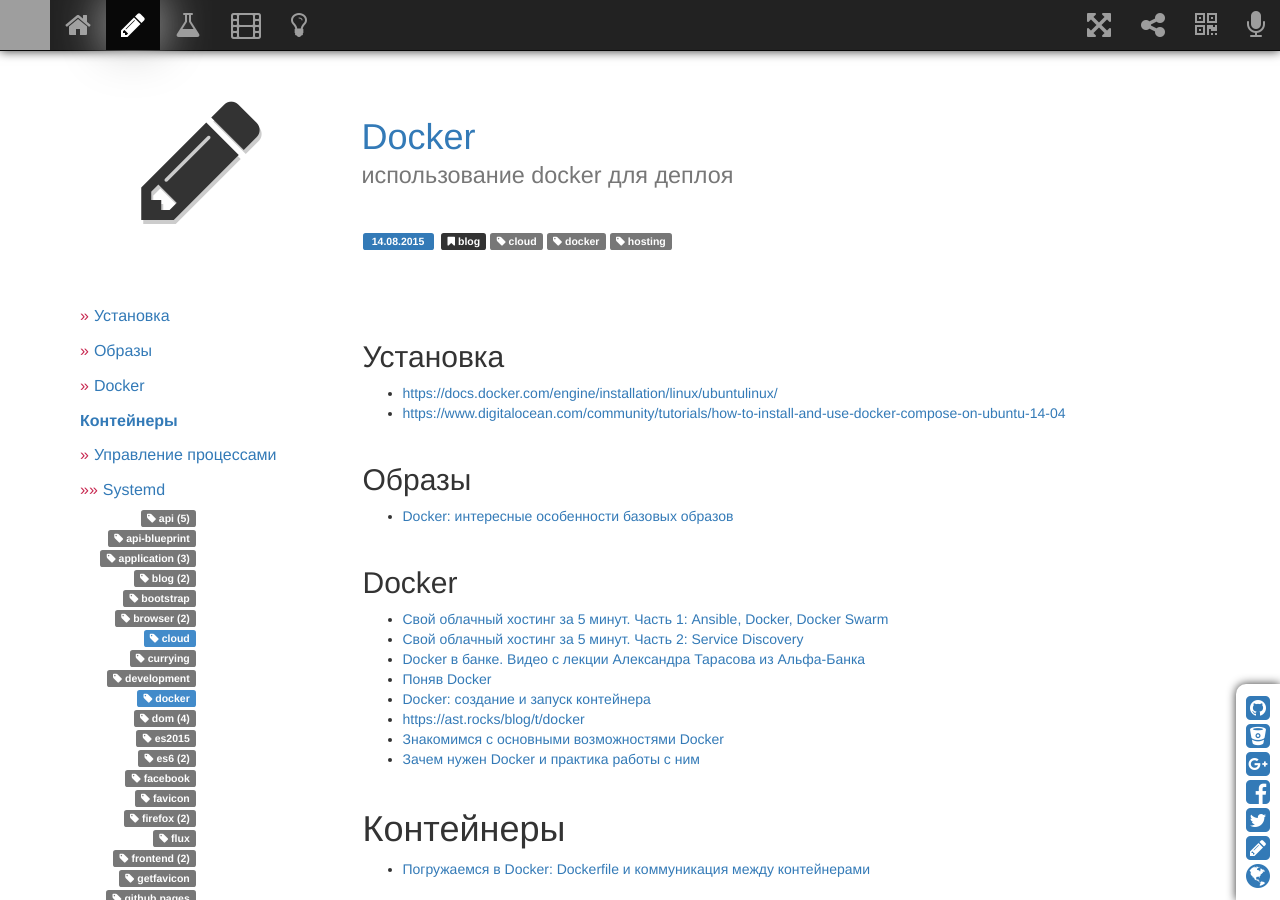
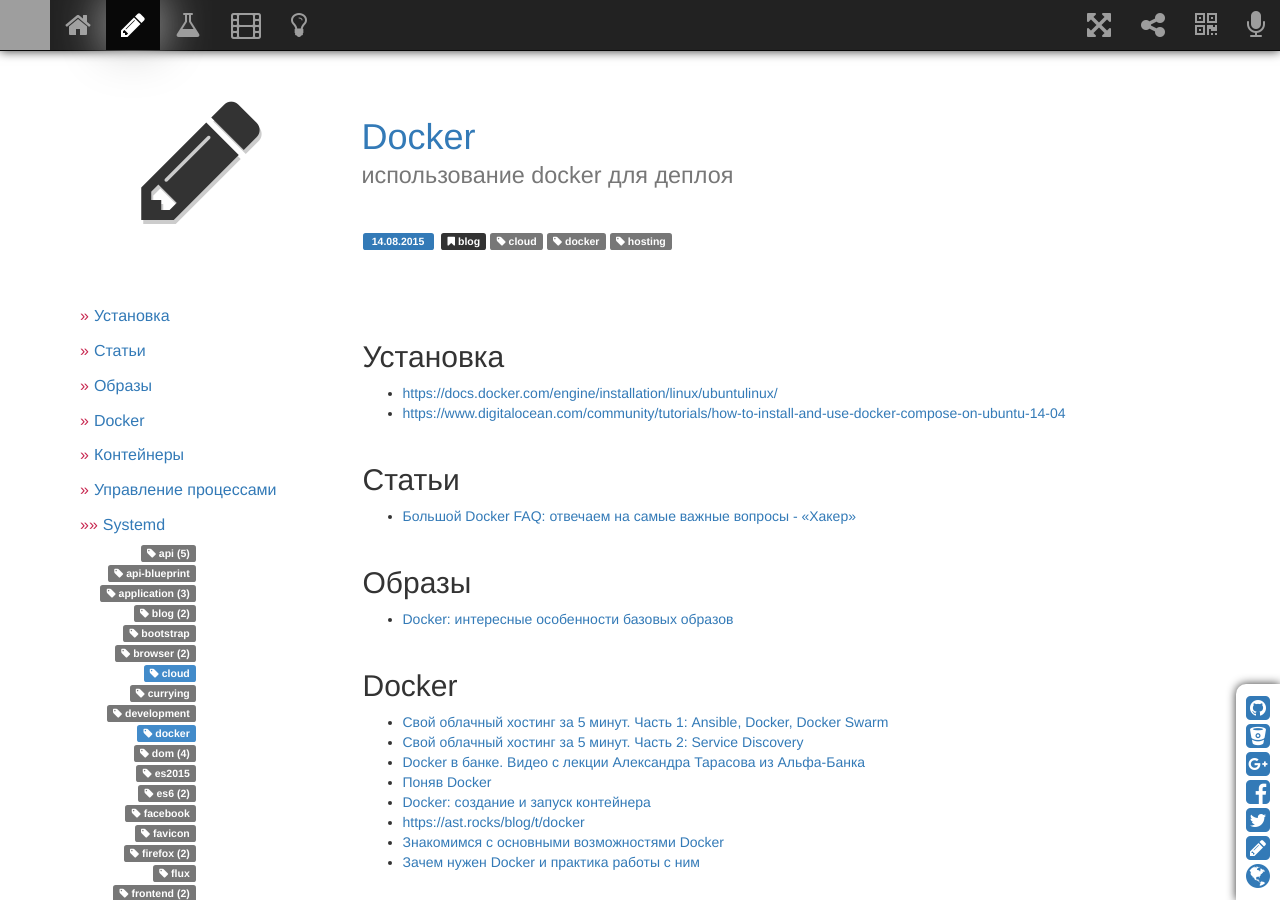
Before and after one commit to sergeymakoveev/sergeymakoveev.github.com, a Jekyll site: the page built from _posts/2015-08-14-docker.md, in a window 1280 px wide and 900 px high. Built offline with Jekyll 4.4.1, drawn with Linux system fonts in a browser that asks for light colours; nearby versions of some CDN libraries; comment, search, counter and statistics services are not loaded; grey boxes are pictures that could not be loaded.

Commit message:
обновил контент

```diff
--- a/_posts/2015-08-14-docker.md
+++ b/_posts/2015-08-14-docker.md
@@ -12,9 +12,12 @@
 *   <https://docs.docker.com/engine/installation/linux/ubuntulinux/>
 *   <https://www.digitalocean.com/community/tutorials/how-to-install-and-use-docker-compose-on-ubuntu-14-04>
 
+## Статьи
+*   [Большой Docker FAQ: отвечаем на самые важные вопросы - «Хакер»](https://xakep.ru/2015/06/04/docker-faq/)
+
+
 ## Образы
 *   [Docker: интересные особенности базовых образов](https://habrahabr.ru/post/247903/)
-
 
 ## Docker
 *   [Свой облачный хостинг за 5 минут. Часть 1: Ansible, Docker, Docker Swarm](http://habrahabr.ru/post/261415/)
@@ -27,7 +30,7 @@
 *   [Зачем нужен Docker и практика работы с ним](http://eax.me/docker/)
 
 
-# Контейнеры
+## Контейнеры
 *   [Погружаемся в Docker: Dockerfile и коммуникация между контейнерами](https://habrahabr.ru/company/infobox/blog/240623/)
 
 
```
